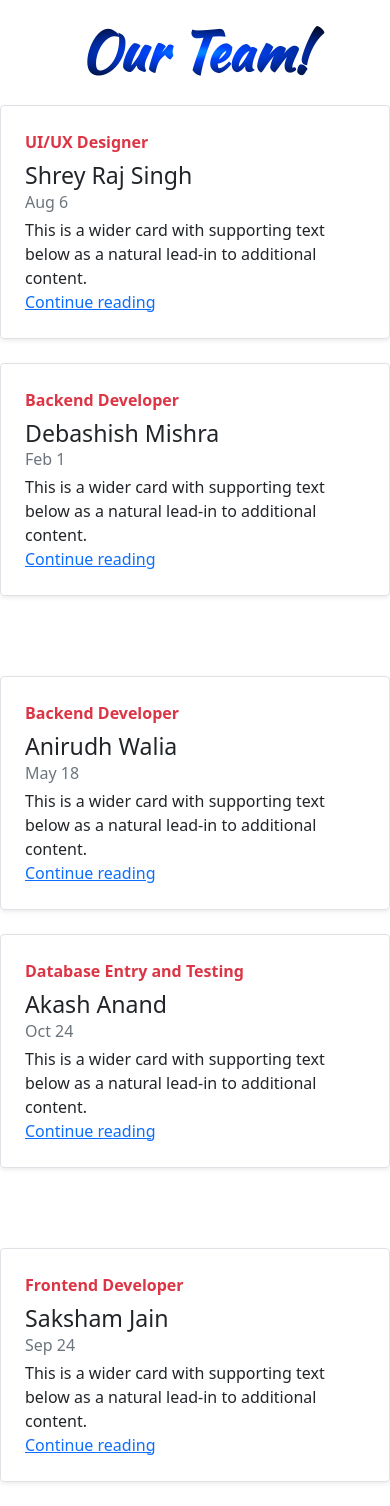
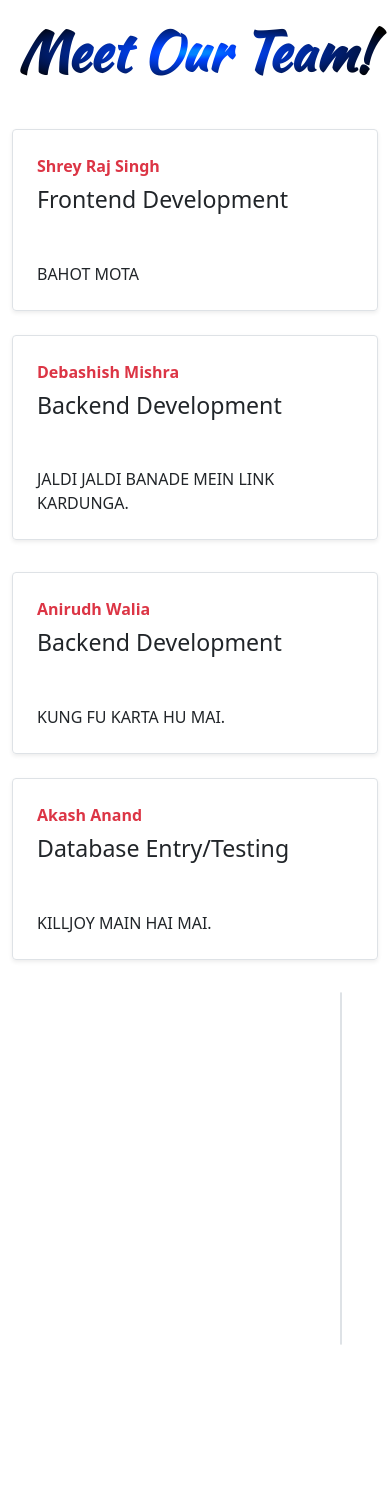
Before and after one commit to debashish6102/airline_reservation_project, a Flask app: page /about_us in a window 390 px wide. Shown: the part 80-1586 px from the top of the page. After the commit the page ends 1425 px from the top, so only its background shows below. Run offline with Flask 2, Linux system fonts and the light colour scheme; some libraries are stand-ins or nearby versions.

Commit message:
About Us UI Changes
Slightly changed the layout and added images of team members

```diff
--- a/project/static/css/style.css
+++ b/project/static/css/style.css
@@ -1,6 +1,11 @@
 .mr-2 {
     margin-right: 20px;
   }
+
+.marlef{
+  margin-left: 327.5590551181px;
+  margin-right: 327.5590551181px;
+}
 
 .form1 {
   width: 500px;
--- a/project/templates/about_us.html
+++ b/project/templates/about_us.html
@@ -2,129 +2,84 @@
 
 {% block content %}
 
-    <h1 class="aboutus-heading">Our Team!</h1>
-
+<h1 class="aboutus-heading">Meet Our Team!</h1>
+<br>
 <div class="container">
     <div class="row mb-2">
         <div class="col-md-6">
             <div
-                    class="row no-gutters border rounded overflow-hidden flex-md-row mb-4 shadow-sm h-md-250 position-relative">
+                class="row g-0 border rounded overflow-hidden flex-md-row mb-4 shadow-sm h-md-250 position-relative">
                 <div class="col p-4 d-flex flex-column position-static">
-                        <strong class="d-inline-block mb-2 text-danger">UI/UX Designer</strong>
-                        <h3 class="mb-0">Shrey Raj Singh</h3>
-                        <div class="mb-1 text-muted">Aug 6</div>
-                        <p class="card-text mb-auto">This is a wider card with supporting text below as a natural
-                            lead-in to additional content.</p>
-                        <a href="#" class="stretched-link">Continue reading</a>
+                    <strong class="d-inline-block mb-2 text-danger">Shrey Raj Singh</strong>
+                    <h3 class="mb-0">Frontend Development</h3>
+                    <br>
+                    <br>
+                    <p class="card-text mb-auto">BAHOT MOTA</p>
                 </div>
                 <div class="col-auto d-none d-lg-block">
-                        <svg class="bd-placeholder-img" width="200" height="250" xmlns="http://www.w3.org/2000/svg"
-                            preserveAspectRatio="xMidYMid slice" focusable="false" role="img"
-                            aria-label="Placeholder: Thumbnail">
-                            <title>Placeholder</title>
-                            <rect width="100%" height="100%" fill="#55595c"></rect><text x="50%" y="50%" fill="#eceeef"
-                                dy=".3em">Thumbnail</text>
-                        </svg>
+                    <img class="bd-placeholder-img" width="200" height="250" src="https://www.4shared.com/img/OIbo7g1eiq/s25/179141b5c40/SHREY" alt="">
                 </div>
             </div>
         </div>
         <div class="col-md-6">
             <div
-                    class="row no-gutters border rounded overflow-hidden flex-md-row mb-4 shadow-sm h-md-250 position-relative">
+                class="row g-0 border rounded overflow-hidden flex-md-row mb-4 shadow-sm h-md-250 position-relative">
                 <div class="col p-4 d-flex flex-column position-static">
-                        <strong class="d-inline-block mb-2 text-danger">Backend Developer</strong>
-                        <h3 class="mb-0">Debashish Mishra</h3>
-                        <div class="mb-1 text-muted">Feb 1</div>
-                        <p class="mb-auto">This is a wider card with supporting text below as a natural lead-in to
-                            additional content.</p>
-                        <a href="#" class="stretched-link">Continue reading</a>
+                    <strong class="d-inline-block mb-2 text-danger">Debashish Mishra</strong>
+                    <h3 class="mb-0">Backend Development</h3>
+                    <br>
+                    <br>
+                    <p class="mb-auto">JALDI JALDI BANADE MEIN LINK KARDUNGA.</p>
                 </div>
                 <div class="col-auto d-none d-lg-block">
-                        <svg class="bd-placeholder-img" width="200" height="250" xmlns="http://www.w3.org/2000/svg"
-                            preserveAspectRatio="xMidYMid slice" focusable="false" role="img"
-                            aria-label="Placeholder: Thumbnail">
-                            <title>Placeholder</title>
-                            <rect width="100%" height="100%" fill="#55595c"></rect><text x="50%" y="50%" fill="#eceeef"
-                                dy=".3em">Thumbnail</text>
-                        </svg>
+                    <img class="bd-placeholder-img" width="200" height="250" src="https://www.4shared.com/img/L9a_ZwXciq/s25/179141b48b8/DEBASHISH" alt="">
                 </div>
             </div>
         </div>
     </div>
-    </div>
-    <br>
-    <br>
-    <div class="container">
     <div class="row mb-2">
         <div class="col-md-6">
             <div
-                    class="row no-gutters border rounded overflow-hidden flex-md-row mb-4 shadow-sm h-md-250 position-relative">
+                class="row g-0 border rounded overflow-hidden flex-md-row mb-4 shadow-sm h-md-250 position-relative">
                 <div class="col p-4 d-flex flex-column position-static">
-                        <strong class="d-inline-block mb-2 text-danger">Backend Developer</strong>
-                        <h3 class="mb-0">Anirudh Walia</h3>
-                        <div class="mb-1 text-muted">May 18</div>
-                        <p class="card-text mb-auto">This is a wider card with supporting text below as a natural
-                            lead-in to additional content.</p>
-                        <a href="#" class="stretched-link">Continue reading</a>
+                    <strong class="d-inline-block mb-2 text-danger">Anirudh Walia</strong>
+                    <h3 class="mb-0">Backend Development</h3>
+                    <br>
+                    <br>
+                    <p class="card-text mb-auto">KUNG FU KARTA HU MAI.</p>
                 </div>
                 <div class="col-auto d-none d-lg-block">
-                        <svg class="bd-placeholder-img" width="200" height="250" xmlns="http://www.w3.org/2000/svg"
-                            preserveAspectRatio="xMidYMid slice" focusable="false" role="img"
-                            aria-label="Placeholder: Thumbnail">
-                            <title>Placeholder</title>
-                            <rect width="100%" height="100%" fill="#55595c"></rect><text x="50%" y="50%" fill="#eceeef"
-                                dy=".3em">Thumbnail</text>
-                        </svg>
+                    <img class="bd-placeholder-img" width="200" height="250" src="https://www.4shared.com/img/cghBuuiBiq/s25/179141b67f8/WALIA" alt="">
                 </div>
             </div>
         </div>
         <div class="col-md-6">
             <div
-                    class="row no-gutters border rounded overflow-hidden flex-md-row mb-4 shadow-sm h-md-250 position-relative">
+                class="row g-0 border rounded overflow-hidden flex-md-row mb-4 shadow-sm h-md-250 position-relative">
                 <div class="col p-4 d-flex flex-column position-static">
-                        <strong class="d-inline-block mb-2 text-danger">Database Entry and Testing</strong>
-                        <h3 class="mb-0">Akash Anand</h3>
-                        <div class="mb-1 text-muted">Oct 24</div>
-                        <p class="mb-auto">This is a wider card with supporting text below as a natural lead-in to
-                            additional content.</p>
-                        <a href="#" class="stretched-link">Continue reading</a>
+                    <strong class="d-inline-block mb-2 text-danger">Akash Anand</strong>
+                    <h3 class="mb-0">Database Entry/Testing</h3>
+                    <br>
+                    <br>
+                    <p class="mb-auto">KILLJOY MAIN HAI MAI.</p>
                 </div>
                 <div class="col-auto d-none d-lg-block">
-                        <svg class="bd-placeholder-img" width="200" height="250" xmlns="http://www.w3.org/2000/svg"
-                            preserveAspectRatio="xMidYMid slice" focusable="false" role="img"
-                            aria-label="Placeholder: Thumbnail">
-                            <title>Placeholder</title>
-                            <rect width="100%" height="100%" fill="#55595c"></rect><text x="50%" y="50%" fill="#eceeef"
-                                dy=".3em">Thumbnail</text>
-                        </svg>
+                    <img class="bd-placeholder-img" width="200" height="250" src="https://www.4shared.com/img/YlyrN41Fiq/s25/179141b3d00/AKASH" alt="">
                 </div>
             </div>
         </div>
     </div>
-    </div>
+    <div class="marlef row mb-2">
+        <div class="row g-0 border rounded overflow-hidden">
+            <div class="col p-4 d-flex flex-column position-static">
+                <strong class="d-inline-block mb-2 text-danger">Saksham Jain</strong>
+                <h3 class="mb-0">Frontend Development</h3>
                 <br>
                 <br>
-    <div class="container">
-        <div class="col-md-6">
-            <div
-                class="row no-gutters border rounded overflow-hidden flex-md-row mb-4 shadow-sm h-md-250 position-relative">
-                <div class="col p-4 d-flex flex-column position-static">
-                    <strong class="d-inline-block mb-2 text-danger">Frontend Developer</strong>
-                    <h3 class="mb-0">Saksham Jain</h3>
-                    <div class="mb-1 text-muted">Sep 24</div>
-                    <p class="card-text mb-auto">This is a wider card with supporting text below as a natural lead-in to
-                        additional content.</p>
-                    <a href="#" class="stretched-link">Continue reading</a>
+                <p class="card-text mb-auto">ABHI SORA RAAT KO AATA HU.</p>
             </div>
             <div class="col-auto d-none d-lg-block">
-                    <svg class="bd-placeholder-img" width="200" height="250" xmlns="http://www.w3.org/2000/svg"
-                        preserveAspectRatio="xMidYMid slice" focusable="false" role="img"
-                        aria-label="Placeholder: Thumbnail">
-                        <title>Placeholder</title>
-                        <rect width="100%" height="100%" fill="#55595c"></rect><text x="50%" y="50%" fill="#eceeef"
-                            dy=".3em">Thumbnail</text>
-                    </svg>
-                </div>
+                <img class="bd-placeholder-img" width="200" height="250" src="https://www.4shared.com/img/0Scbo3Hjea/s25/179141b5858/SAKSHAM" alt="">
             </div>
         </div>
     </div>
```
Lines whose indentation alone changed are shown as unchanged.
